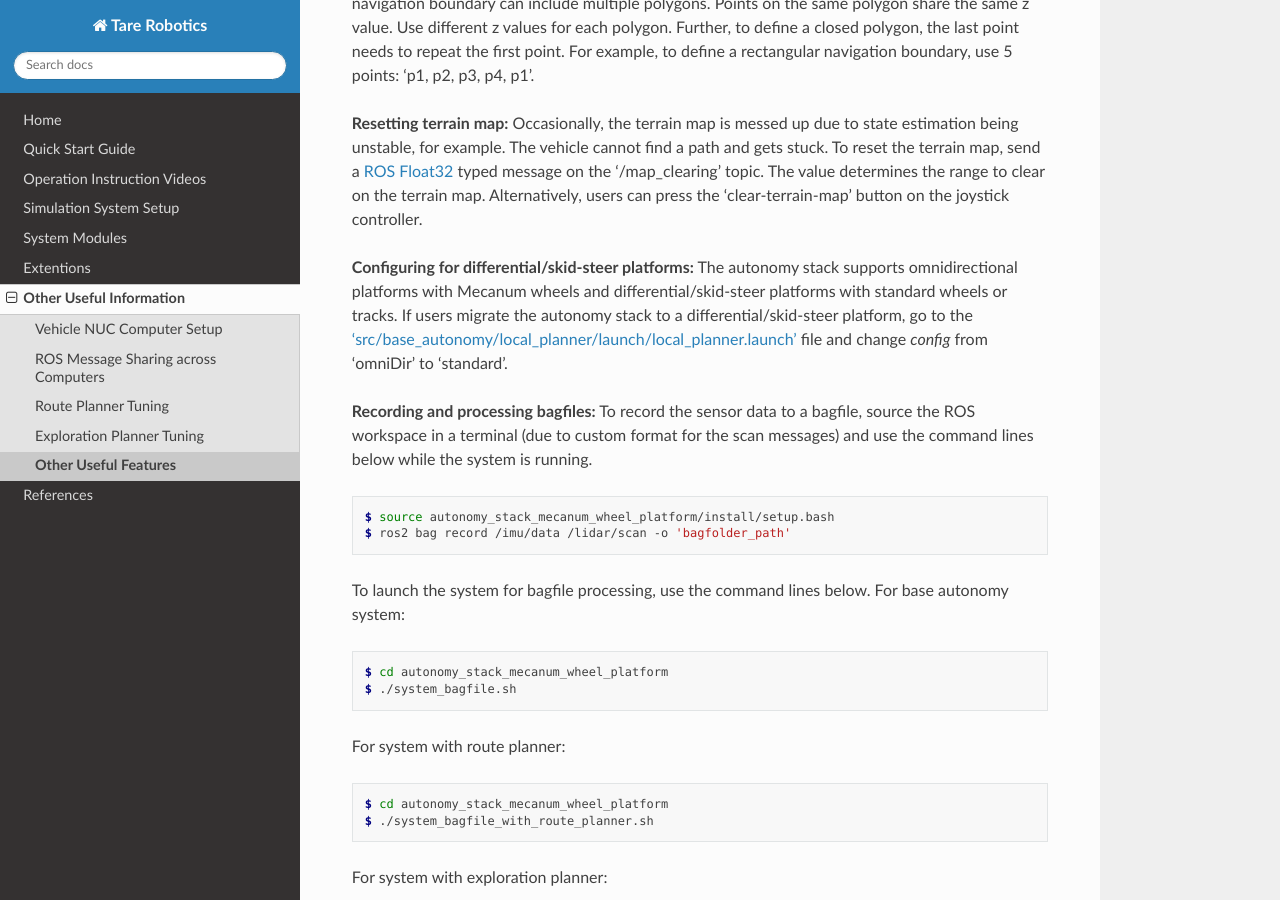
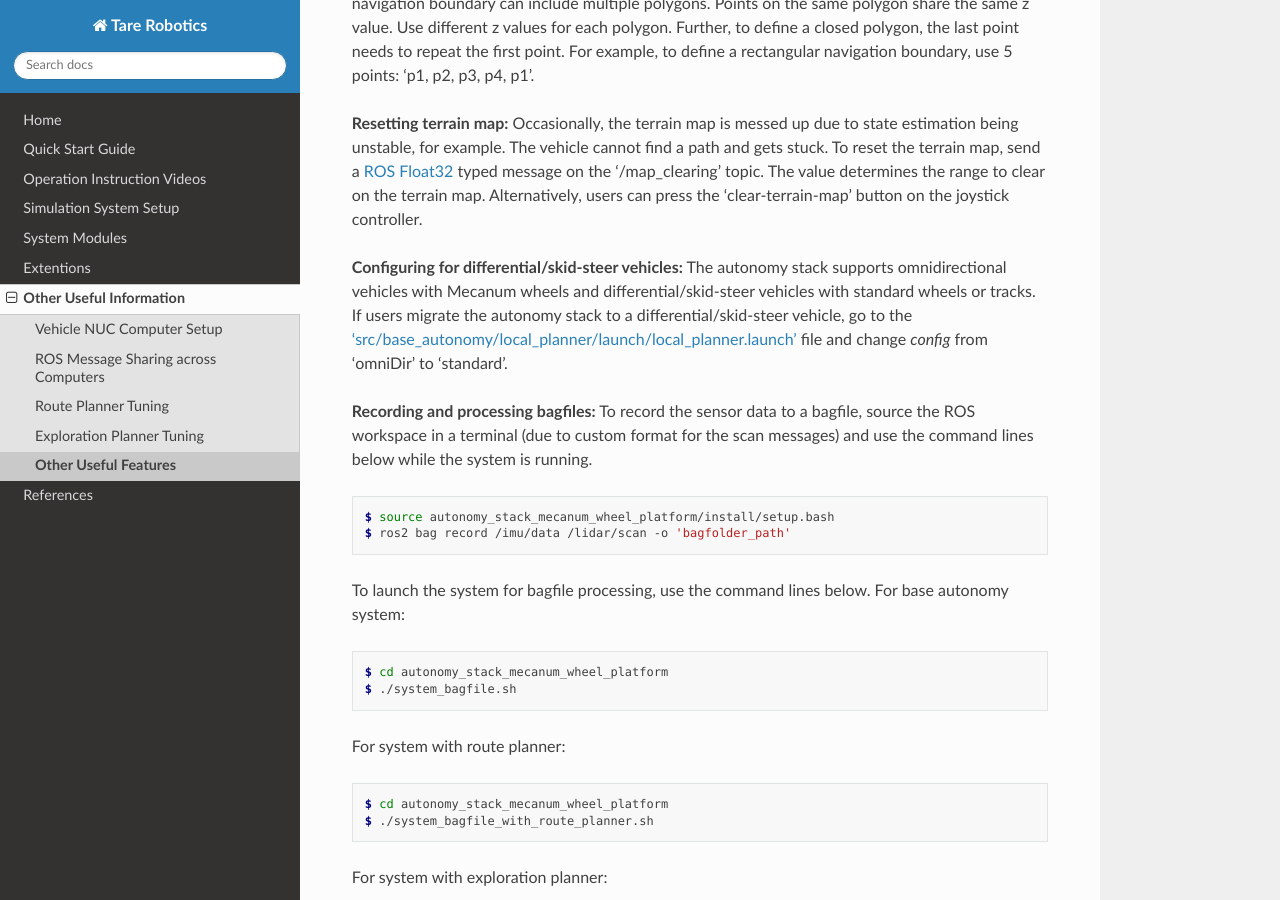
Before and after one commit to caochao39/tarerobotics, a Sphinx documentation site: the page built from docs/source/other_useful_information/other_useful_features.rst, in a window 1280 px wide and 900 px high, scrolled down 1018 px. Built offline with Sphinx 7.4.7 and the Read the Docs theme 3.1.0, drawn with Linux system fonts in a browser that asks for light colours.

Commit message:
Update other_useful_features.rst

```diff
--- a/docs/source/other_useful_information/other_useful_features.rst
+++ b/docs/source/other_useful_information/other_useful_features.rst
@@ -19,7 +19,7 @@ Other Useful Features
 
 **Resetting terrain map:** Occasionally, the terrain map is messed up due to state estimation being unstable, for example. The vehicle cannot find a path and gets stuck. To reset the terrain map, send a `ROS Float32 <https://docs.ros2.org/foxy/api/std_msgs/msg/Float32.html>`_ typed message on the '/map_clearing' topic. The value determines the range to clear on the terrain map. Alternatively, users can press the 'clear-terrain-map' button on the joystick controller.
 
-**Configuring for differential/skid-steer platforms:** The autonomy stack supports omnidirectional platforms with Mecanum wheels and differential/skid-steer platforms with standard wheels or tracks. If users migrate the autonomy stack to a differential/skid-steer platform, go to the `'src/base_autonomy/local_planner/launch/local_planner.launch' <https://github.com/jizhang-cmu/autonomy_stack_mecanum_wheel_platform/blob/jazzy/src/base_autonomy/local_planner/launch/local_planner.launch>`_ file and change `config` from 'omniDir' to 'standard'.
+**Configuring for differential/skid-steer vehicles:** The autonomy stack supports omnidirectional vehicles with Mecanum wheels and differential/skid-steer vehicles with standard wheels or tracks. If users migrate the autonomy stack to a differential/skid-steer vehicle, go to the `'src/base_autonomy/local_planner/launch/local_planner.launch' <https://github.com/jizhang-cmu/autonomy_stack_mecanum_wheel_platform/blob/jazzy/src/base_autonomy/local_planner/launch/local_planner.launch>`_ file and change `config` from 'omniDir' to 'standard'.
 
 **Recording and processing bagfiles:** To record the sensor data to a bagfile, source the ROS workspace in a terminal (due to custom format for the scan messages) and use the command lines below while the system is running.
 
```
